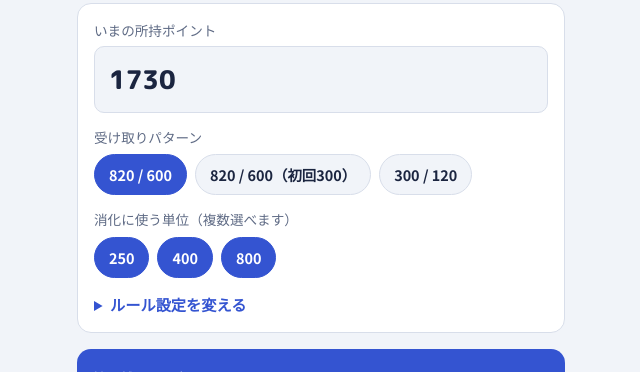
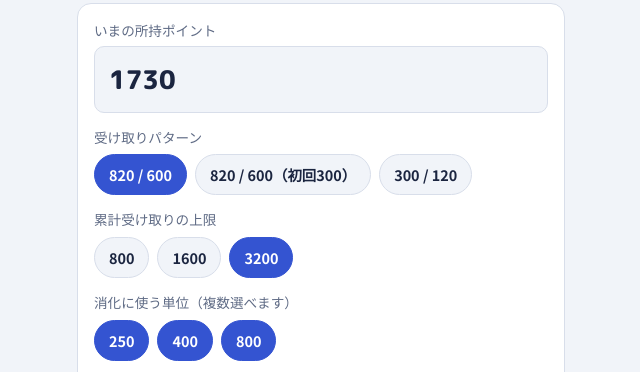
Before and after one commit to peparrot/pokemongo, a plain HTML site: page mptool/index.html in a window 1280 px wide. Shown: the part 73-445 px from the top of the page, without its empty margins (319-959 px from the left). Drawn offline with Linux system fonts and the light colour scheme.

Commit message:
累計受け取り上限を800/1600/3200から選べるようにする
Co-Authored-By: Claude Fable 5.2 <noreply@anthropic.com>
Claude-Session: https://claude.ai/code/session_01QS8poqKycyMptrCSpUxUME

```diff
--- a/mptool/index.html
+++ b/mptool/index.html
@@ -184,6 +184,14 @@ tr.last td { font-weight: 700; }
       </div>
     </div>
     <div>
+      <p class="group-label" id="cap-label">累計受け取りの上限</p>
+      <div class="presets" id="cap-group" role="group" aria-labelledby="cap-label">
+        <button type="button" data-cap="800">800</button>
+        <button type="button" data-cap="1600">1600</button>
+        <button type="button" data-cap="3200">3200</button>
+      </div>
+    </div>
+    <div>
       <p class="group-label" id="unit-label">消化に使う単位（複数選べます）</p>
       <div class="presets" id="unit-group" role="group" aria-labelledby="unit-label">
         <button type="button" data-u="250" aria-pressed="true">250</button>
@@ -206,7 +214,7 @@ tr.last td { font-weight: 700; }
         <label for="units">消化の単位（手入力）
           <input type="text" id="units" inputmode="text" autocomplete="off" value="250, 400, 800">
         </label>
-        <label for="capTotal">累計受け取りの上限
+        <label for="capTotal">累計上限（手入力）
           <input type="number" id="capTotal" inputmode="numeric" min="0" step="1" value="3200">
         </label>
         <label for="got">すでに受け取った累計
@@ -318,6 +326,7 @@ function validate(p) {
 function render() {
   var p = read();
   syncUnits();
+  capBtns.forEach(function (b) { b.setAttribute("aria-pressed", p.capTotal === +b.dataset.cap ? "true" : "false"); });
   var out = $("out");
   var err = validate(p);
   if (err) {
@@ -376,6 +385,10 @@ function render() {
 }
 
 var presetBtns = Array.prototype.slice.call(document.querySelectorAll("#preset-group button"));
+var capBtns = Array.prototype.slice.call(document.querySelectorAll("#cap-group button"));
+capBtns.forEach(function (b) {
+  b.addEventListener("click", function () { $("capTotal").value = b.dataset.cap; render(); });
+});
 var unitBtns = Array.prototype.slice.call(document.querySelectorAll("#unit-group button"));
 function syncUnits() {
   var cur = read().units;
@@ -396,7 +409,7 @@ unitBtns.forEach(function (b) {
 });
 function syncPresets(p) {
   presetBtns.forEach(function (b) {
-    var on = p.recvA === +b.dataset.a && p.recvB === +b.dataset.b && p.firstB === +b.dataset.f && p.capTotal === +b.dataset.cap;
+    var on = p.recvA === +b.dataset.a && p.recvB === +b.dataset.b && p.firstB === +b.dataset.f;
     b.setAttribute("aria-pressed", on ? "true" : "false");
   });
 }
```
